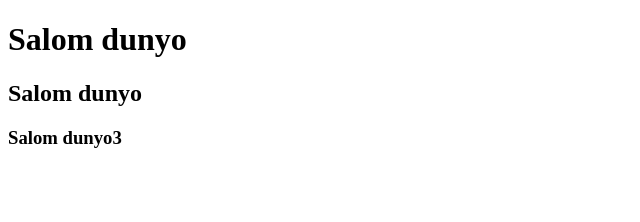
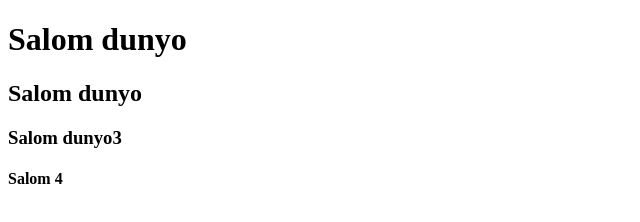
Before and after one commit to xodiyevlutfulloxonuz/gittut, a plain HTML site: page index.html in a window 1280 px wide. Shown: the full height of the page, 0-640 px from the left. Drawn offline with Linux system fonts and the light colour scheme.

Commit message:
salom 4 qoshildi

```diff
--- a/index.html
+++ b/index.html
@@ -10,5 +10,6 @@
     <h1> Salom dunyo</h1>
     <h2>Salom dunyo</h2>
     <h3> Salom dunyo3</h3>
+    <h4> Salom 4</h4>
 </body>
 </html>
```
